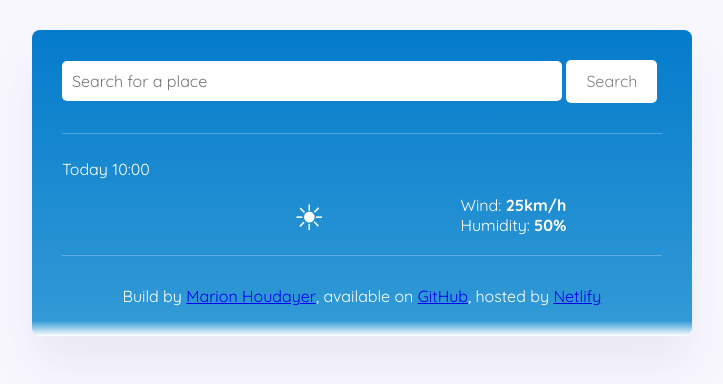
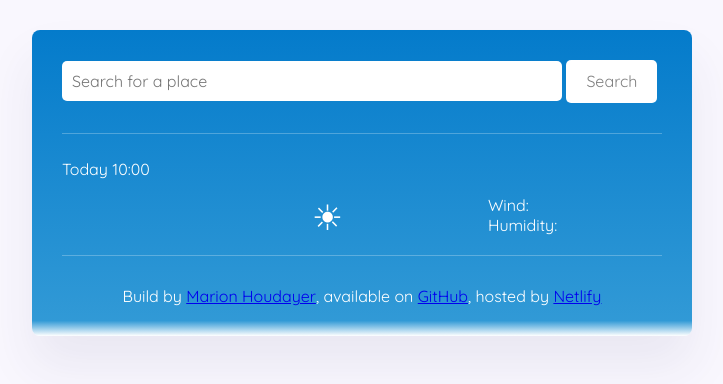
Before and after one commit to MH0UD/SheCodes_plus_week7_weatherApp, a plain HTML site: page index.html in a window 1280 px wide. Shown: the whole page, without its empty margins (278-1001 px from the left). Drawn offline with nearby package versions, Linux system fonts and the light colour scheme; no server answers.

Commit message:
HTML
remove wind, humidity & description fake info

```diff
--- a/index.html
+++ b/index.html
@@ -42,8 +42,13 @@
             </li>
             <li class="weather-details">
               <ul class="wind-humidity">
-                <li>Wind: <strong>25km/h</strong></li>
-                <li>Humidity: <strong>50%</strong></li>
+                <li>
+                  Wind: <strong><span class="wind-speed"></span></strong>
+                </li>
+                <li>
+                  Humidity:
+                  <strong><span class="humidity-content"></span></strong>
+                </li>
               </ul>
             </li>
           </ul>
```
